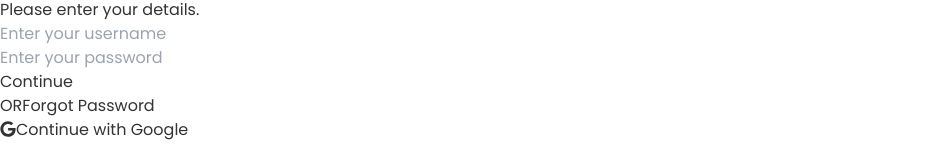
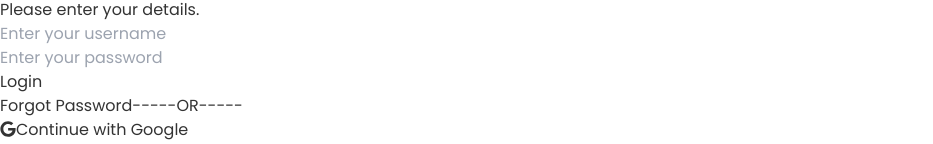
Before and after one commit to huydt7702/todo-list, a React (Create React App) app in the folder frontend/: page /login in a window 1280 px wide. Shown: the part 266-410 px from the top of the page, without its empty margins (0-933 px from the left). Built offline with nearby package versions, Linux system fonts and the light colour scheme.

Commit message:
[Feature] login register page

```diff
--- a/frontend/src/pages/client/Login/Login.js
+++ b/frontend/src/pages/client/Login/Login.js
@@ -54,7 +54,8 @@ function Login() {
     };
 
     return (
-        <div className="flex h-screen">
+        <section class="bg-gray-50 min-h-screen flex items-center justify-center">
+            <div class="bg-gray-100 flex rounded-2xl shadow-lg w-1/2">
                 <div className="flex flex-col items-center justify-center p-12 max-sm:w-full">
                     <Image src={images.logo} alt="Logo" className="w-24 rounded-md" />
                     <h1 className="mt-6 mb-2 text-3xl font-semibold">Welcome back</h1>
@@ -82,12 +83,12 @@ function Login() {
                             <ErrorMessage name={password} />
                         </div>
                         <button className="bg-[#333] border-[1px] border-solid border-[#333] text-white w-full p-4 rounded-md text-2xl hover:bg-opacity-90">
-                        Continue
+                            Login
                         </button>
                     </form>
+                    <a class="p-3" href="/forgot-password">Forgot Password</a>
+                    <span className="my-2 text-[#555] text-2xl">-----OR-----</span>
 
-                <span className="my-6 text-[#555] text-2xl">OR</span>
-                          <a href="/forgot-password">Forgot Password</a>
                     <div className="flex flex-col items-center w-full gap-4">
                         <button
                             className="bg-white border-[1px] border-solid border-[#ccc] text-2xl text-[#333] w-full p-4 rounded-md hover:bg-[rgba(0,0,0,0.05)]"
@@ -105,14 +106,15 @@ function Login() {
                         </Link>
                     </p>
                 </div>
-            <div className="flex-1 max-sm:hidden">
+                <div className="flex-1 max-sm:hidden p-8 ">
                     <Image
-                    className="rounded-tl-[60px] rounded-bl-[60px] object-cover h-screen w-full"
+                        className="object-cover rounded-2xl h-full"
                         src={images.backgroundLogin}
                         alt="Login background"
                     />
                 </div>
             </div>
+        </section>
     );
 }
 
--- a/frontend/src/pages/client/Register/Register.js
+++ b/frontend/src/pages/client/Register/Register.js
@@ -55,11 +55,12 @@ function Register() {
     };
 
     return (
-        <div className="flex h-screen">
+        <section class="bg-gray-50 min-h-screen flex items-center justify-center">
+            <div class="bg-gray-100 flex rounded-2xl shadow-lg w-1/2">
                 <div className="flex flex-col items-center justify-center p-12 max-sm:w-full">
                     <Image src={images.logo} alt="Logo" className="w-24 rounded-md" />
                     <h1 className="mt-6 mb-2 text-3xl font-semibold">Create an account</h1>
-                <p className="text-[#555] text-2xl">Let's get started with your 30 day free trial.</p>
+                    <p className="text-[#555] text-2xl">Sign Up to Get Started.</p>
 
                     <form className="flex flex-col items-center w-full gap-4 mt-10" onSubmit={handleSubmit(onSubmitForm)}>
                         <div className="flex flex-col w-full">
@@ -97,7 +98,7 @@ function Register() {
                         </button>
                     </form>
 
-                <span className="my-6 text-[#555] text-2xl">OR</span>
+                    <span className="my-6 text-[#555] text-2xl">-----OR-----</span>
 
                     <div className="flex flex-col items-center w-full gap-4">
                         <button
@@ -116,14 +117,15 @@ function Register() {
                         </Link>
                     </p>
                 </div>
-            <div className="flex-1 max-sm:hidden">
+                <div className="flex-1 max-sm:hidden p-8">
                     <Image
-                    className="rounded-tl-[60px] rounded-bl-[60px] object-cover h-screen w-full"
+                        className="object-cover rounded-2xl h-full"
                         src={images.backgroundRegister}
                         alt="Register background"
                     />
                 </div>
             </div>
+        </section>
     );
 }
 
```
Lines whose indentation alone changed are shown as unchanged.
